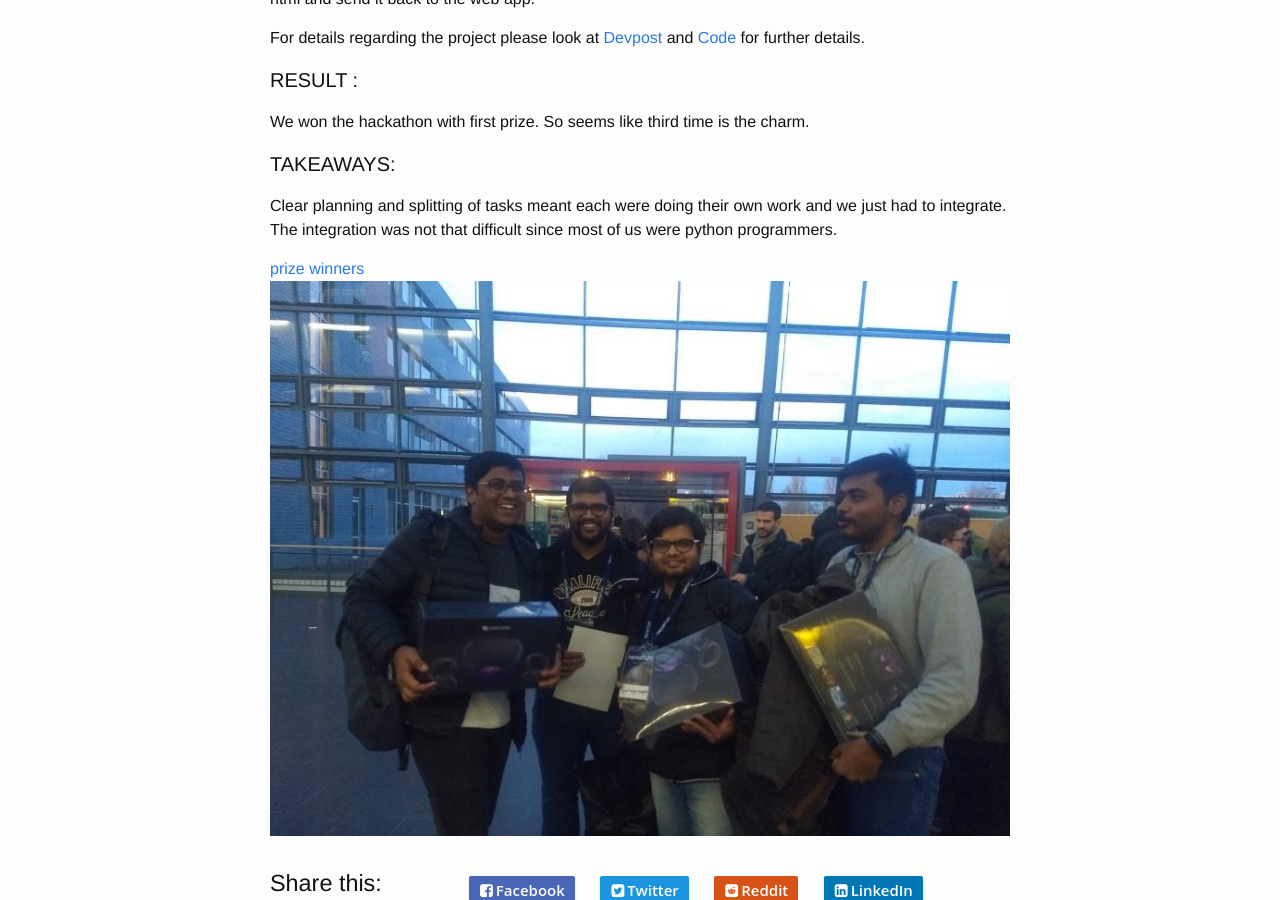
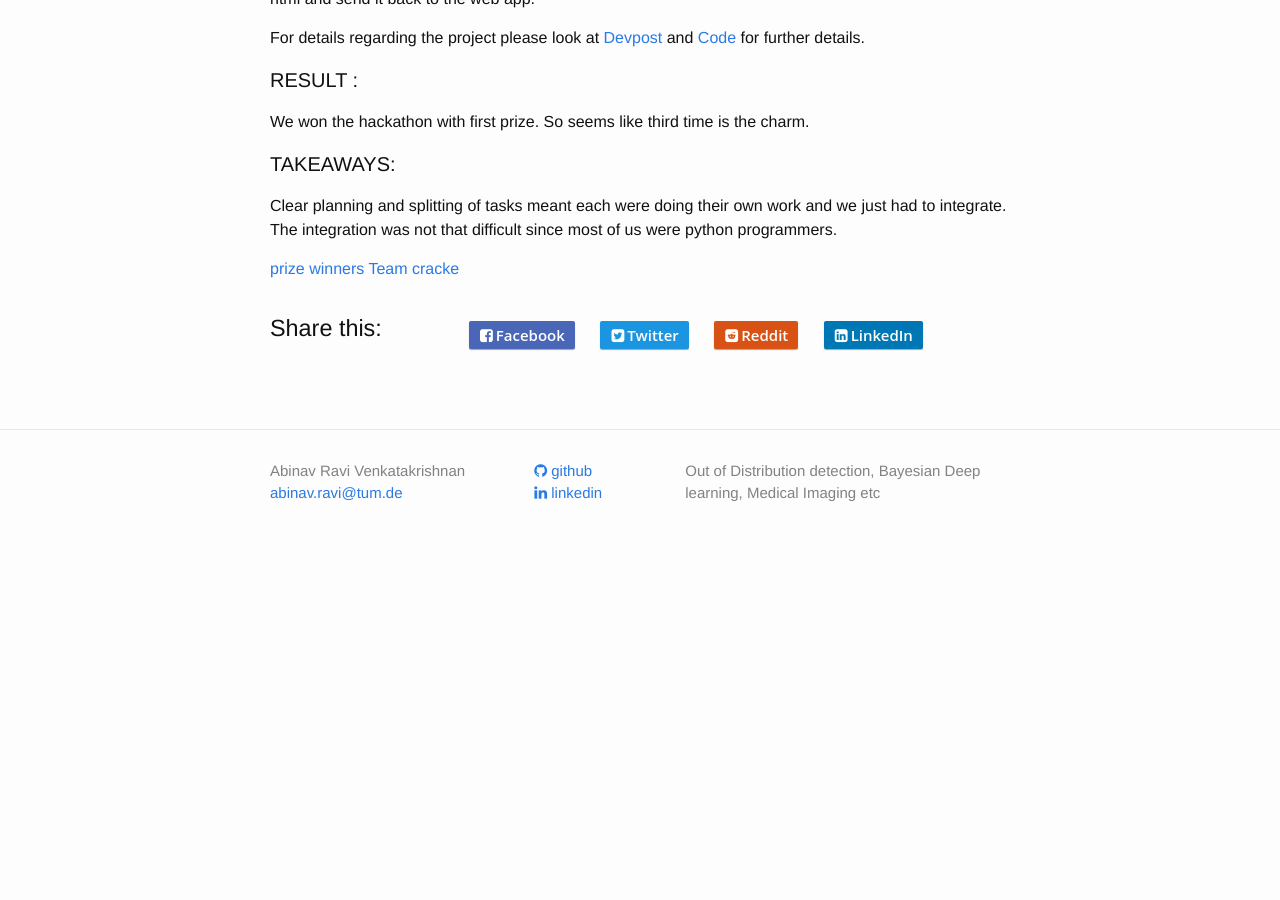
Before and after one commit to AbinavRavi/AbinavRavi.github.io, a Jekyll site: the page built from _posts/2019-12-1-Hackatum.markdown, in a window 1280 px wide and 900 px high, scrolled down 627 px. Built offline with Jekyll 4.4.1, drawn with Linux system fonts in a browser that asks for light colours; nearby versions of some CDN libraries; comment, search, counter and statistics services are not loaded; after the commit the page ends 1192 px from its top, so only the background shows below that.

Commit message:
post pictures

```diff
--- a/_posts/2019-12-1-Hackatum.markdown
+++ b/_posts/2019-12-1-Hackatum.markdown
@@ -28,4 +28,4 @@ Clear planning and splitting of tasks meant each were doing their own work and w
   <img src="../images/hackathon_3.jpeg" style="width: 200px">
 </div> --->
 [prize winners](</assets/hackathon_2.jpeg>)
-![Team cracke](</assets/hackathon_3.jpeg>)
+[Team cracke](</assets/hackathon_3.jpeg>)
```
